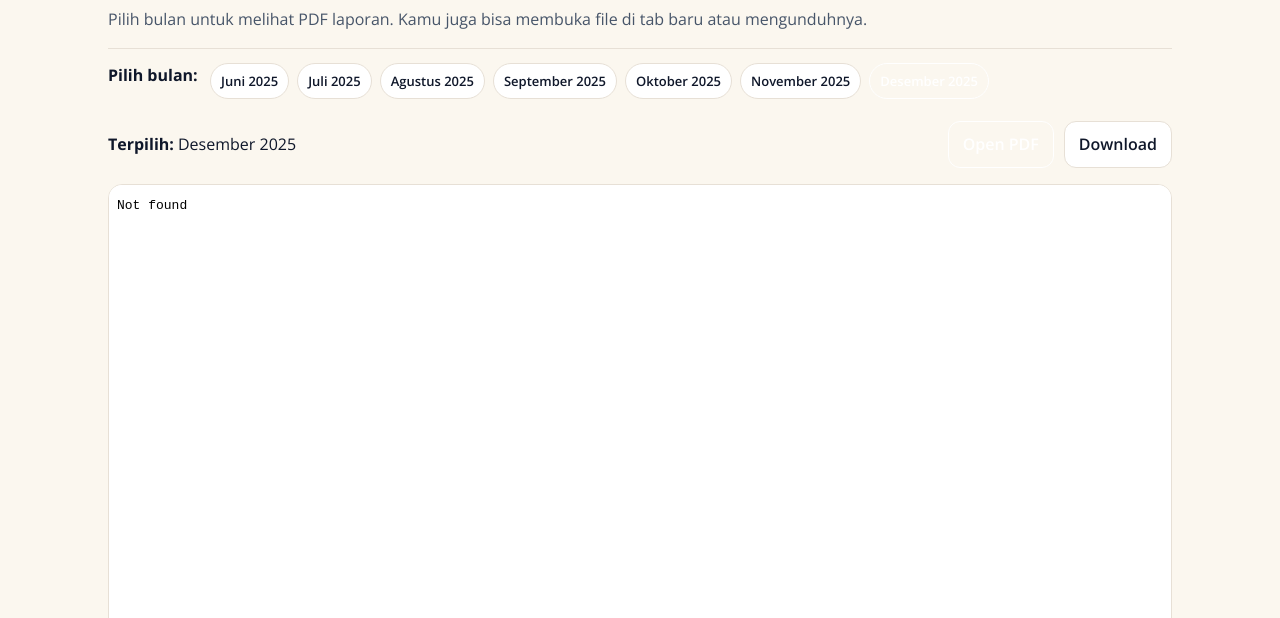
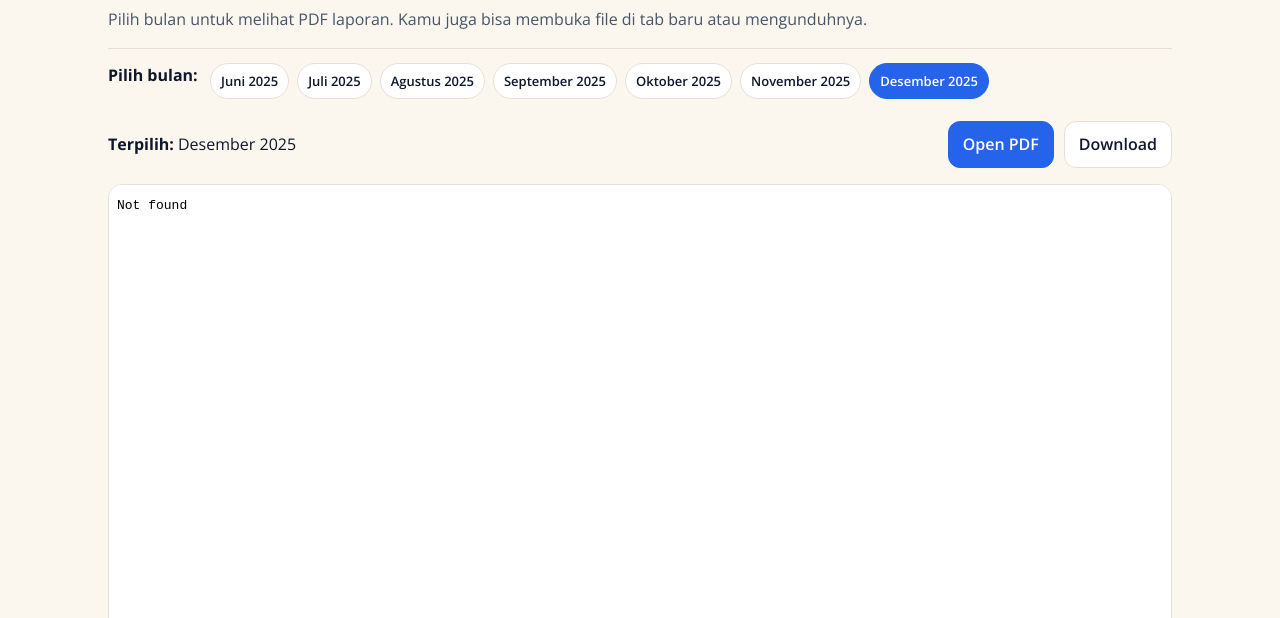
Before and after one commit to rt03cicit-bot/rt03cicit, a plain HTML site: page laporan.html in a window 1280 px wide. Shown: the part 182-800 px from the top of the page. Drawn offline with nearby package versions, Linux system fonts and the light colour scheme.

Commit message:
Update style.css

```diff
--- a/style.css
+++ b/style.css
@@ -13,6 +13,9 @@
   /* brand tetap biru (jangan diubah supaya tombol tidak rusak) */
   --brand: #2563EB;
   --brand-2: #1D4ED8;
+
+  --primary: var(--brand);
+  --primaryHover: var(--brand-2);
 }
 
 *{ box-sizing: border-box; }
```
